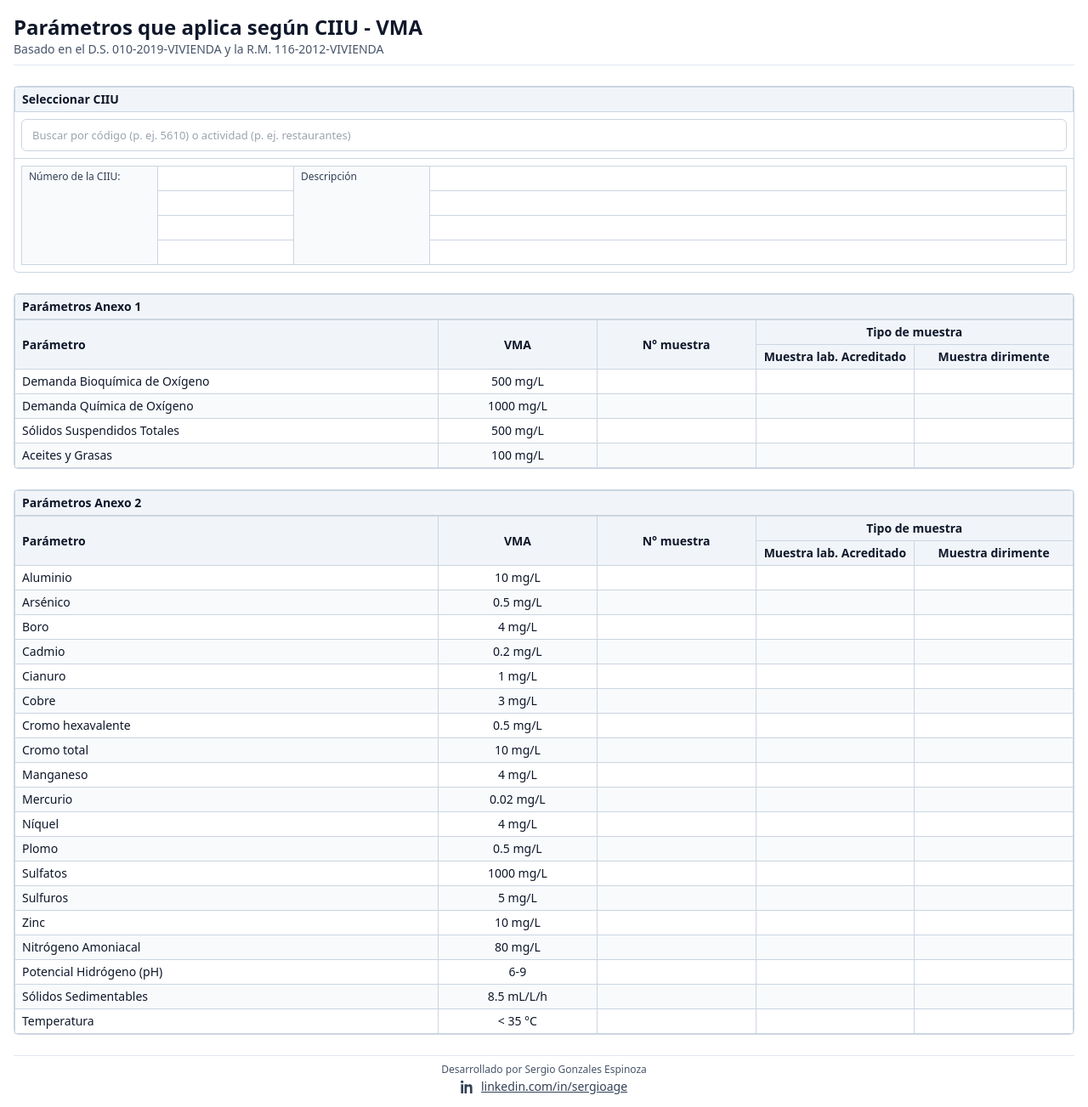
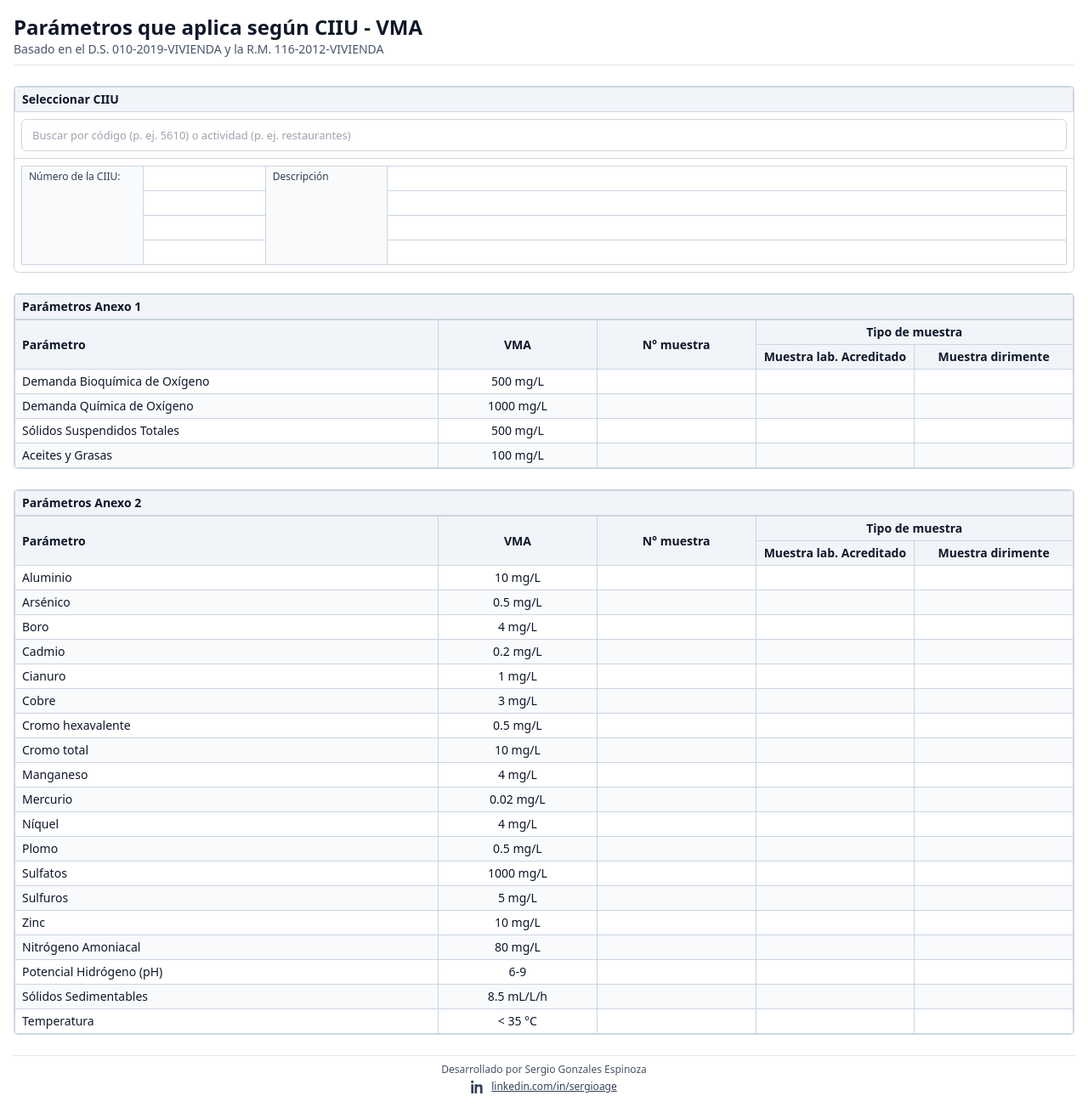
Before and after one commit to Valisage/VMA-CIIU, a React (Vite) app: page / in a window 1280 px wide. Shown: the whole page at 85% size. Built offline with nearby package versions, Linux system fonts and the light colour scheme.

Commit message:
Update App.tsx

```diff
--- a/src/App.tsx
+++ b/src/App.tsx
@@ -185,12 +185,13 @@ export default function App() {
 
           {/* Seleccionados: tabla RESPONSIVE */}
           <div className="p-2 border-t border-slate-300 overflow-x-hidden">
-            <table className="w-full text-[clamp(12px,2.8vw,14px)] sm:text-sm border-collapse">
+            <table className="w-full text-[clamp(12px,2.8vw,14px)] sm:text-sm table-fixed border-collapse">
               <colgroup>
-                <col className="w-[110px] sm:w-[160px]" />
-                <col className="w-[140px] sm:w-[160px]" />
-                <col className="w-[110px] sm:w-[160px]" />
-                <col />
+                {/* Tres primeras = 35% en total; Descripción = 65% siempre */}
+                <col style={{ width: "11.6667%" }} />
+                <col style={{ width: "11.6667%" }} />
+                <col style={{ width: "11.6667%" }} />
+                <col style={{ width: "65%" }} />
               </colgroup>
               <tbody>
                 {Array.from({ length: 4 }).map((_, idx) => {
@@ -252,7 +253,7 @@ export default function App() {
             href="https://www.linkedin.com/in/sergioage"
             target="_blank"
             rel="noopener noreferrer"
-            className="inline-flex items-center gap-2 text-[clamp(12px,2.8vw,14px)] text-slate-700 hover:text-slate-900"
+            className="inline-flex items-center gap-2 text-xs text-slate-700 hover:text-slate-900"
           >
             <svg aria-hidden="true" focusable="false" viewBox="0 0 24 24" width="16" height="16" className="fill-current">
               <path d="M4.98 3.5C4.98 4.88 3.86 6 2.5 6S0 4.88 0 3.5 1.12 1 2.5 1s2.48 1.12 2.48 2.5zM.5 8h4V24h-4V8zm7.5 0h3.8v2.2h.05c.53-1 1.83-2.2 3.77-2.2 4.03 0 4.77 2.65 4.77 6.1V24h-4v-7.9c0-1.88-.03-4.3-2.62-4.3-2.62 0-3.02 2.05-3.02 4.17V24h-4V8z"/>
```
